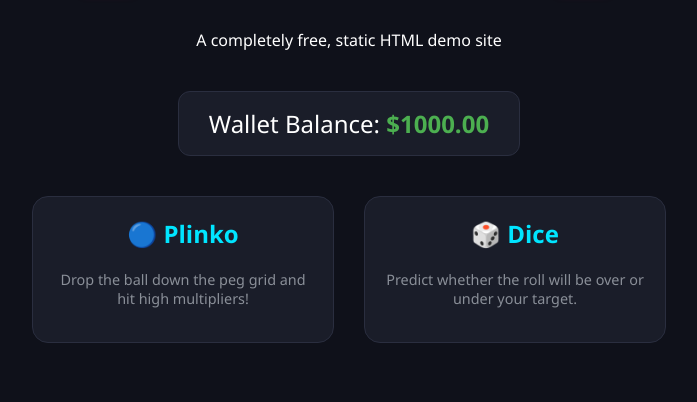
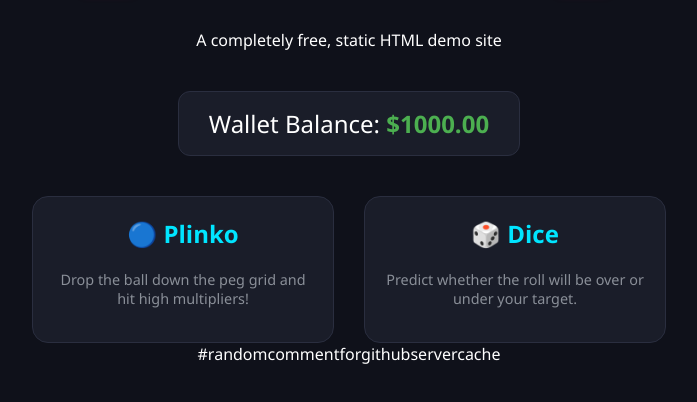
Before and after one commit to noble3212/Gambling-site-in-progress-, a plain HTML site: page index.html in a window 1280 px wide. Shown: the part 128-530 px from the top of the page, without its empty margins (291-988 px from the left). Drawn offline with Linux system fonts and the light colour scheme.

Commit message:
Update index.html

```diff
--- a/index.html
+++ b/index.html
@@ -104,3 +104,4 @@
     </script>
 </body>
 </html>
+#randomcommentforgithubservercache
```
